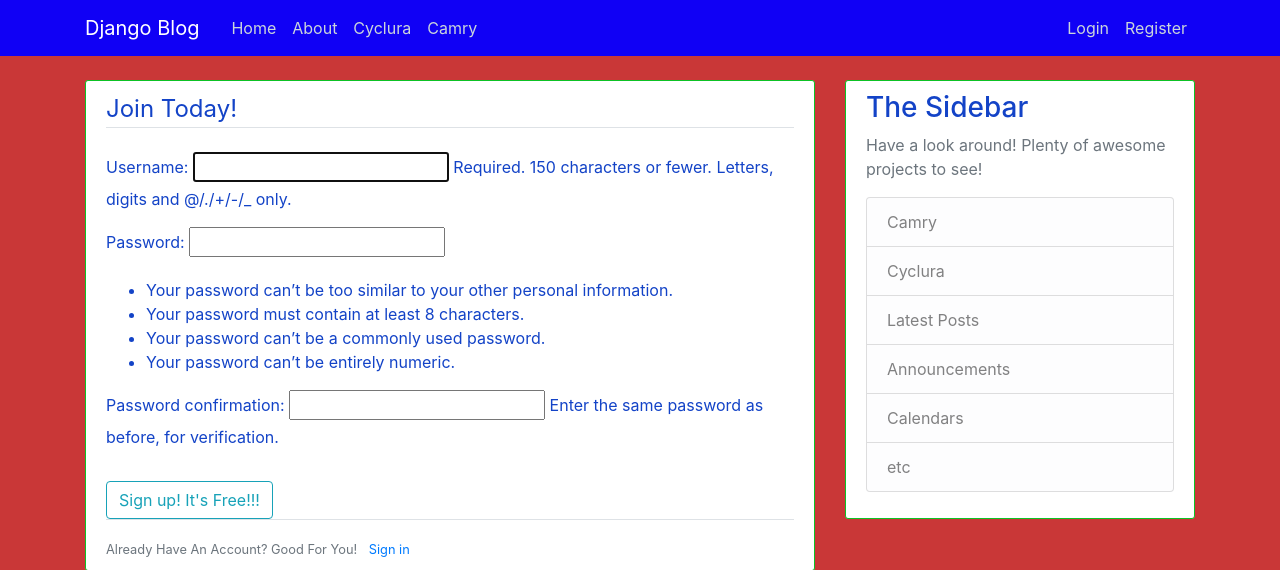
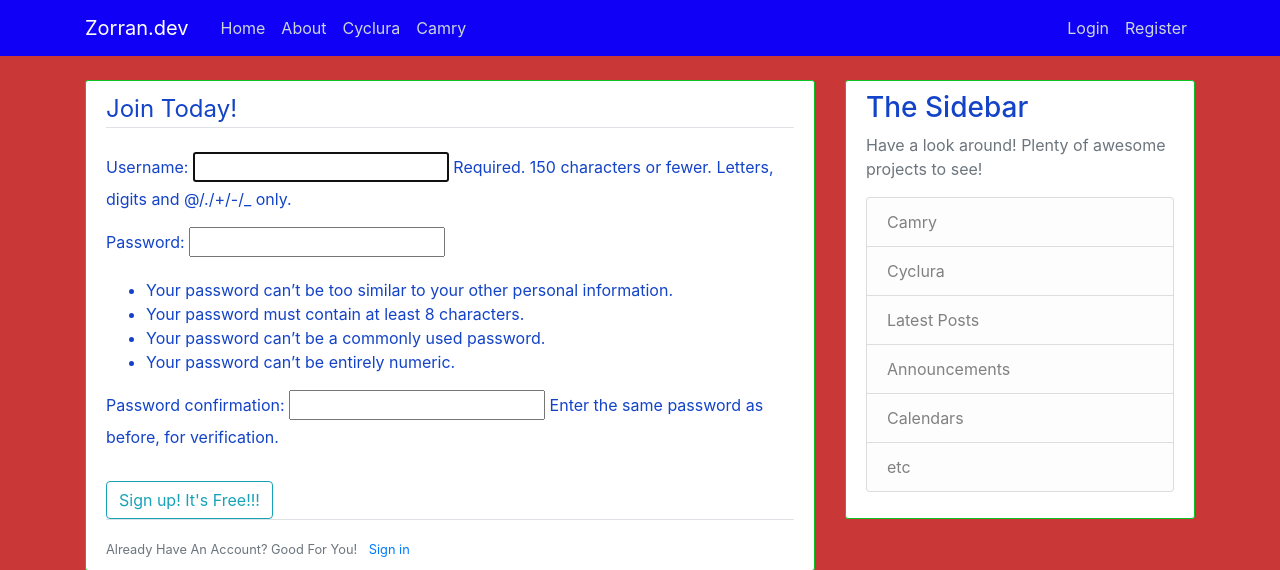
Before and after one commit to Zorran-Wood/Django, a Django app: page /register/ in a window 1280 px wide. Shown: the top 570 px of the page. Run offline with Django 3.2, Linux system fonts and the light colour scheme; some libraries are stand-ins or nearby versions.

Commit message:
added a name

```diff
--- a/blog/templates/blog/base.html
+++ b/blog/templates/blog/base.html
@@ -15,9 +15,9 @@
 
 <!--names the title bar with whatever you pass as the third agrument: see line 12 in views.py-->
     {% if title %}
-        <title>Django Blog - {{ title }}</title>
+        <title>zorran.dev - {{ title }}</title>
     {% else %}
-        <title>Django Blog</title>
+        <title>zorran.dev</title>
     {% endif %}
 </head>
 
@@ -26,7 +26,7 @@
     <header class="site-header">
         <nav class="navbar navbar-expand-md navbar-dark bg-steel fixed-top">
           <div class="container">
-            <a class="navbar-brand mr-4" href="{% url 'blog-home' %}">Django Blog</a>
+            <a class="navbar-brand mr-4" href="{% url 'blog-home' %}">Zorran.dev</a>
             <button class="navbar-toggler" type="button" data-toggle="collapse" data-target="#navbarToggle" aria-controls="navbarToggle" aria-expanded="false" aria-label="Toggle navigation">
             <span class="navbar-toggler-icon"></span>
             </button>
@@ -61,6 +61,8 @@
 
        {% endfor %}
        {% endif%}
+
+       <!--The code from 66 to 70 is a "place holder" for data that is unique to each page -->
        {% block content %}
 
 
--- a/blog/views.py
+++ b/blog/views.py
@@ -5,6 +5,7 @@ from .models import Post#the . in .models is accessed because its in the same di
 #def is how you declare a method
 
 
+#This is dummy data for the data base, the data base is now able to add user data to it without hard coding it.
 posts = [
 
     {
@@ -16,7 +17,6 @@ posts = [
     }
 
 ]
-
 
 
 
@@ -33,7 +33,7 @@ def home(request):#when this is accessed by blog.urls it sends back this HttpRes
 
 
 def about(request):
-    return render(request, 'blog/about.html', {'title' : 'big boobs'})
+    return render(request, 'blog/about.html', {'title' : 'about'})
 
 
 def cyclura(request):
--- a/users/templates/users/register.html
+++ b/users/templates/users/register.html
@@ -4,7 +4,7 @@
         <form method="POST">
             {% csrf_token %}<!--Cross Site Request Forgry Token.  These are used to protect the form from attacks. THIS IS REQUIRED-->
             <fieldset class="form-group">
-                <legend class="border-bottom mb-4">Join Today!</legend>
+                <legend class="border-bottom mb-4">Join Today!</legend><!-- Part of screen says join today -->
                 {{ form.as_p }}
             </fieldset>
             <div class="form group">
--- a/users/views.py
+++ b/users/views.py
@@ -10,9 +10,16 @@ def register(request):
     if request.method == 'POST':
         form = UserCreationForm(request.POST)
         if form.is_valid():
+            form.save()#saves the user when the POST is made
             username = form.cleaned_data.get('username')
             messages.success(request, f'Acount created for {username}!')
             return redirect('blog-home')
     else:
         form = UserCreationForm()
     return render(request, 'users/register.html', {'form': form})
+
+
+
+
+#
+# Last stopped at part 6 @31:00
```
Also changed, not shown: WebPageZ/settings.py (+9 -1 lines).
